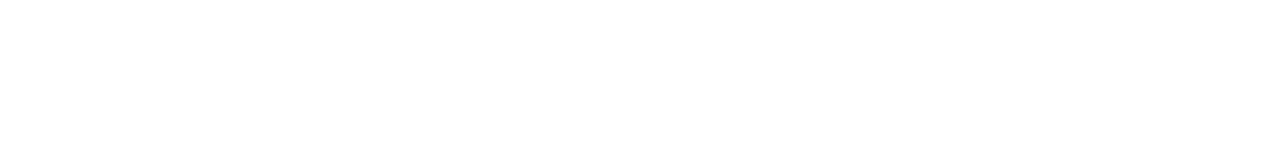
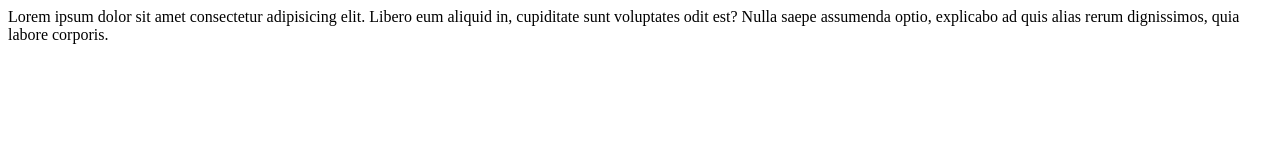
Before and after one commit to KanishkaChathuranga/2024-10-12, a plain HTML site: page index.html in a window 1280 px wide. Drawn offline with Linux system fonts and the light colour scheme.

Commit message:
your commit

```diff
--- a/index.html
+++ b/index.html
@@ -1,11 +1,15 @@
 <html lang="en">
+
 <head>
     <meta charset="UTF-8">
     <meta name="viewport" content="width=device-width, initial-scale=1.0">
     <title>Document</title>
     <link rel="stylesheet" href="style.css">
 </head>
+
 <body>
+    <p>Lorem ipsum dolor sit amet consectetur adipisicing elit. Libero eum aliquid in, cupiditate sunt voluptates odit
+        est? Nulla saepe assumenda optio, explicabo ad quis alias rerum dignissimos, quia labore corporis.</p>
+</body>
 
-</body>
 </html>
```
